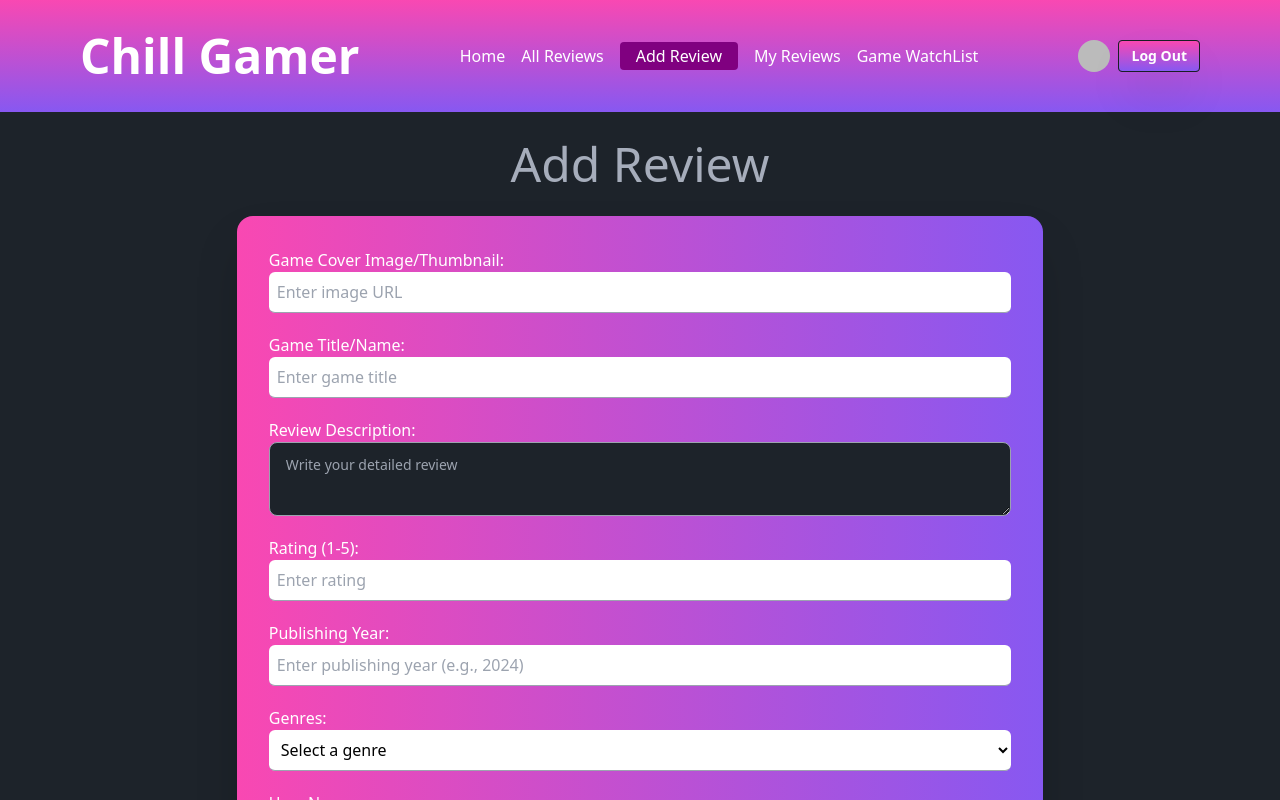
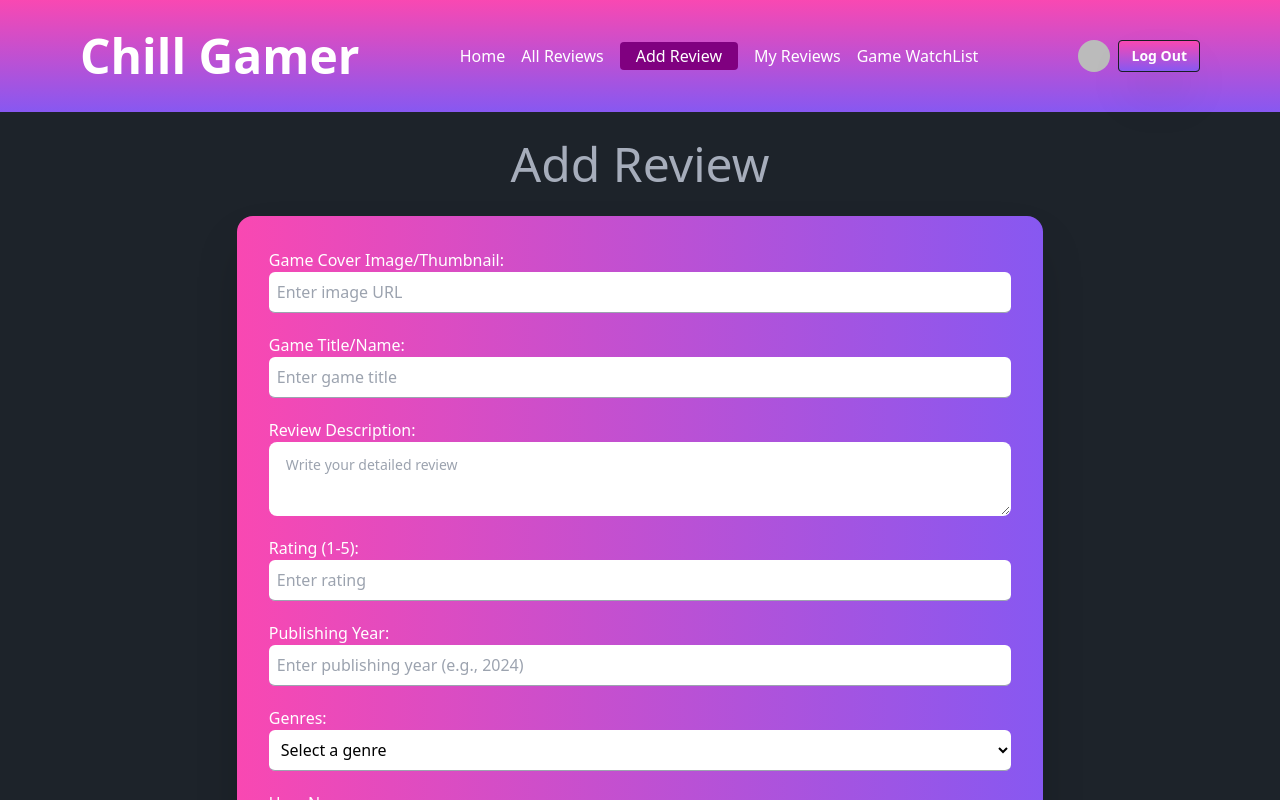
Before and after one commit to Niloy4001/Chill-Gamer, a React (Vite) app: page /addReview in a window 1280 px wide. Shown: the top 800 px of the page. Built offline with nearby package versions, Linux system fonts and the light colour scheme; no server answers; sample sign-in values are in the browser's storage.

Commit message:
readme file updated

```diff
--- a/src/pages/AddReview.jsx
+++ b/src/pages/AddReview.jsx
@@ -89,7 +89,7 @@ const AddReview = () => {
           <div className="form-control">
             <label htmlFor="reviewDescription">Review Description:</label>
             <textarea
-              className="textarea border border-solid border-gray-400 text-black"
+              className="textarea border border-solid bg-white text-black"
               id="reviewDescription"
               name="reviewDescription"
               placeholder="Write your detailed review"
```
Also changed, not shown: 1 other file (tests, documents, lock files or other folders).
